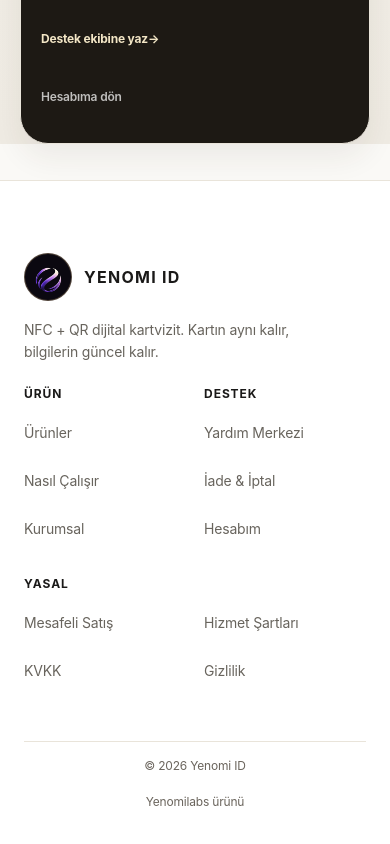
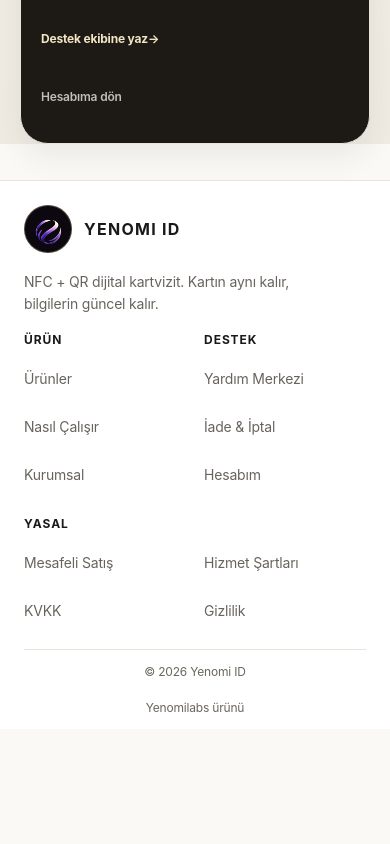
Before and after one commit to sevcanesim/id_system, a Next.js app: page /destek in a window 390 px wide. Shown: the part 2929-3773 px from the top of the page. After the commit the page ends 3658 px from the top, so only its background shows below. Built offline with nearby package versions, Linux system fonts and the light colour scheme; no server answers.

Commit message:
fix: tighten mobile home rhythm

```diff
--- a/app/components/MobilePurchaseDockController.tsx
+++ b/app/components/MobilePurchaseDockController.tsx
@@ -33,7 +33,7 @@
     // a fixed control must never cover mobile table rows, links or the footer.
     const stops = Array.from(
       document.querySelectorAll<HTMLElement>(
-        ".home-sales-hero, .home-package-matrix, .home-sales-comparison, .home-premium, .home-faq, .home-sales-final, .yi-footer--premium",
+        ".home-sales-hero, .home-package-matrix, .home-sales-comparison, .home-sales-faq, .home-sales-final, .yi-footer--premium",
       ),
     );
 
--- a/app/mobile-canonical.css
+++ b/app/mobile-canonical.css
@@ -7,7 +7,7 @@
 @media (max-width: 760px) {
   :root {
     --mobile-gutter: 20px;
-    --mobile-section-gap: 72px;
+    --mobile-section-gap: 36px;
     --mobile-card-pad: 20px;
     --mobile-card-radius: 20px;
   }
@@ -103,12 +103,12 @@
   .public-site-chrome .yi-nav.is-open {
     position: fixed;
     z-index: 101;
-    top: calc(36px + env(safe-area-inset-top, 0px));
+    top: max(12px, env(safe-area-inset-top, 0px));
     left: 12px;
     right: 12px;
     width: auto;
     max-width: none;
-    max-height: calc(100svh - 60px - env(safe-area-inset-top, 0px));
+    max-height: calc(100svh - 24px - env(safe-area-inset-top, 0px));
     padding: 12px;
     overflow-y: auto;
     display: grid;
@@ -117,10 +117,8 @@
     gap: 4px;
     border: 1px solid var(--border-subdued);
     border-radius: 20px;
-    background: rgba(255, 255, 255, .98);
+    background: #fff;
     box-shadow: 0 24px 64px rgba(20, 17, 13, .20);
-    backdrop-filter: blur(18px);
-    -webkit-backdrop-filter: blur(18px);
   }
 
   .public-site-chrome .yi-nav__header {
@@ -179,9 +177,7 @@
     inset: 0;
     z-index: 100;
     border: 0;
-    background: rgba(18, 16, 13, .42);
-    backdrop-filter: blur(4px);
-    -webkit-backdrop-filter: blur(4px);
+    background: rgba(18, 16, 13, .28);
   }
 
   /* Homepage ----------------------------------------------------------- */
@@ -197,13 +193,13 @@
   .home-sales-comparison,
   .home-sales-faq {
     width: 100%;
-    padding: 48px var(--mobile-gutter);
+    padding: var(--mobile-section-gap) var(--mobile-gutter);
   }
 
   .home-package-matrix {
     width: 100%;
     margin-inline: auto;
-    padding: 48px var(--mobile-gutter);
+    padding: var(--mobile-section-gap) var(--mobile-gutter);
     overflow: hidden;
     border-top: 1px solid var(--border-subdued);
   }
@@ -215,7 +211,7 @@
   .home-sales-faq-intro {
     width: 100%;
     max-width: none;
-    margin: 0 0 24px;
+    margin: 0 0 20px;
   }
 
   .home-package-matrix__head h2,
@@ -226,8 +222,8 @@
   .home-sales-final h2 {
     max-width: 100%;
     margin: 10px 0 14px;
-    font-size: clamp(36px, 10vw, 46px);
-    line-height: 1.01;
+    font-size: clamp(32px, 9.2vw, 40px);
+    line-height: 1.04;
     letter-spacing: -.04em;
     text-wrap: balance;
     overflow-wrap: normal;
@@ -248,8 +244,8 @@
 
   .home-mockup .home-sales-copy h1 {
     max-width: 100%;
-    font-size: clamp(40px, 11vw, 50px);
-    line-height: .98;
+    font-size: clamp(38px, 10.2vw, 44px);
+    line-height: 1;
     letter-spacing: -.045em;
   }
 
--- a/app/styles/canonical-footer.css
+++ b/app/styles/canonical-footer.css
@@ -74,8 +74,8 @@
 
   .yi-footer__premium-grid {
     grid-template-columns: repeat(2, minmax(0, 1fr));
-    gap: 22px 18px;
-    padding-bottom: 24px;
+    gap: 16px 18px;
+    padding-bottom: 16px;
   }
 
   .yi-footer__premium-brand {
@@ -108,9 +108,10 @@
   }
 
   .yi-footer__premium-base {
+    margin-top: 0;
     min-height: 52px;
-    padding-block: 14px;
-    padding-bottom: max(14px, var(--safe-bottom));
+    padding-block: 12px;
+    padding-bottom: max(12px, var(--safe-bottom));
     font-size: 12px;
   }
 }
--- a/app/styles/canonical-responsive-final.css
+++ b/app/styles/canonical-responsive-final.css
@@ -1879,7 +1879,7 @@
     line-height: 1;
   }
 
-  .yi-footer {
+  .yi-footer:not(.yi-footer--premium) {
     padding-top: 48px;
     padding-bottom: max(40px, env(safe-area-inset-bottom));
   }
--- a/app/styles/canonical-responsive-production.css
+++ b/app/styles/canonical-responsive-production.css
@@ -59,7 +59,7 @@
 
 /* The sticky purchase dock reserves its measured height + safe area. */
 @media (max-width: 47.5rem) {
-  body:has(.home-sales-mobile-cta) .public-site {
+  body:has(.home-sales-mobile-cta:not(.is-docked-away)) .public-site {
     padding-bottom: calc(var(--rp-mobile-dock-height) + var(--safe-bottom));
   }
 
```
